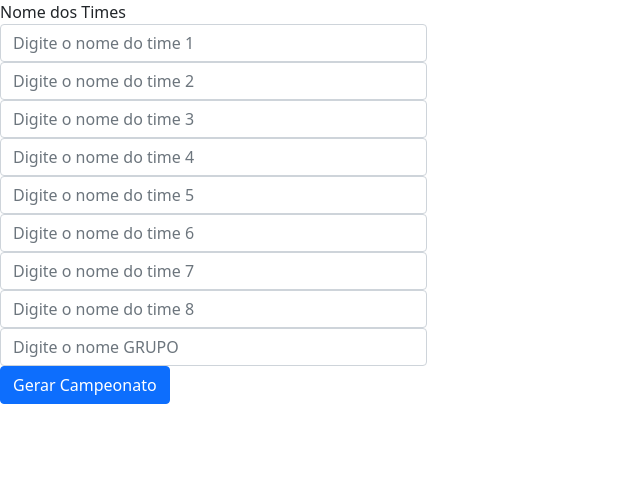
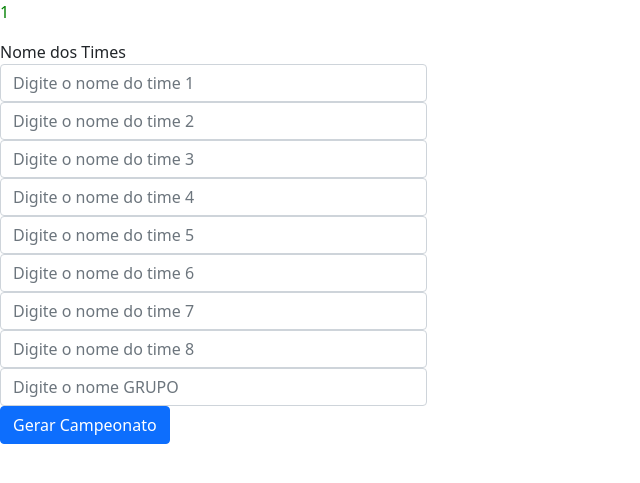
Before and after one commit to gilmarsisjunior/meu_campeonato, a Laravel app: page / in a window 1280 px wide. Shown: the part 96-579 px from the top of the page, without its empty margins (0-640 px from the left). Run offline with Laravel 9, Linux system fonts and the light colour scheme; the visitor is signed in with stand-in values (Sample User, id 1).

Commit message:
exibe mensagem de sucesso

```diff
--- a/resources/views/main/home.blade.php
+++ b/resources/views/main/home.blade.php
@@ -4,6 +4,9 @@
 @section('content')
 <form action="{{route('teams.create')}}" method="POST">
     @csrf
+    @if (session('mensagem'))
+       <p style="color: green"> {{session('mensagem')}}</p>
+    @endif
     @if ($errors->any())
         <h1 style="color: rgb(242, 57, 57)">Existe um erro</h1>
         @foreach ($errors->all() as $erro)
```
